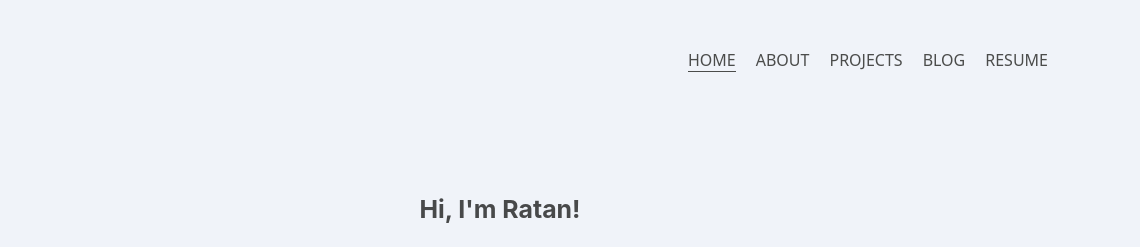
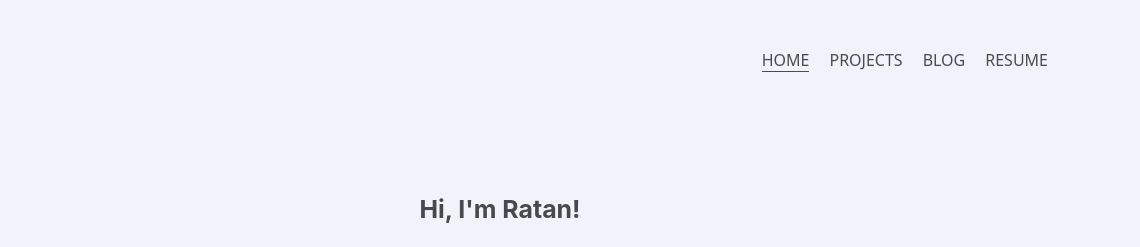
Before and after one commit to ratankaliani/v2, a Gatsby site: page / in a window 1280 px wide. Shown: the top 247 px of the page, 140-1280 px from the left. Built offline with nearby package versions, Linux system fonts and the light colour scheme; Gatsby itself is replaced by a stand-in of ours; a web font is replaced by a local one.

Commit message:
remove about page from header temporarily

```diff
--- a/src/components/Header/Header.js
+++ b/src/components/Header/Header.js
@@ -53,7 +53,7 @@ const Header = () => (
       <Logo to="/"><img src="https://ratankaliani.com/logo.png" alt="ratankaliani.com site logo"></img></Logo>
       <nav>
         <NavLink to="/">Home</NavLink>
-        <NavLink to="/about">About</NavLink>
+        {/* <NavLink to="/about">About</NavLink> */}
         <NavLink to="/projects">Projects</NavLink>
         <NavLink to="/blog">Blog</NavLink>
         <NavLink><a href="https://drive.google.com/file/d/1JKvAk40H614L-QddBGQKjYzMfPV2Btvg/view?usp=sharing" target="_blank" rel="noreferrer">Resume</a></NavLink>
```
